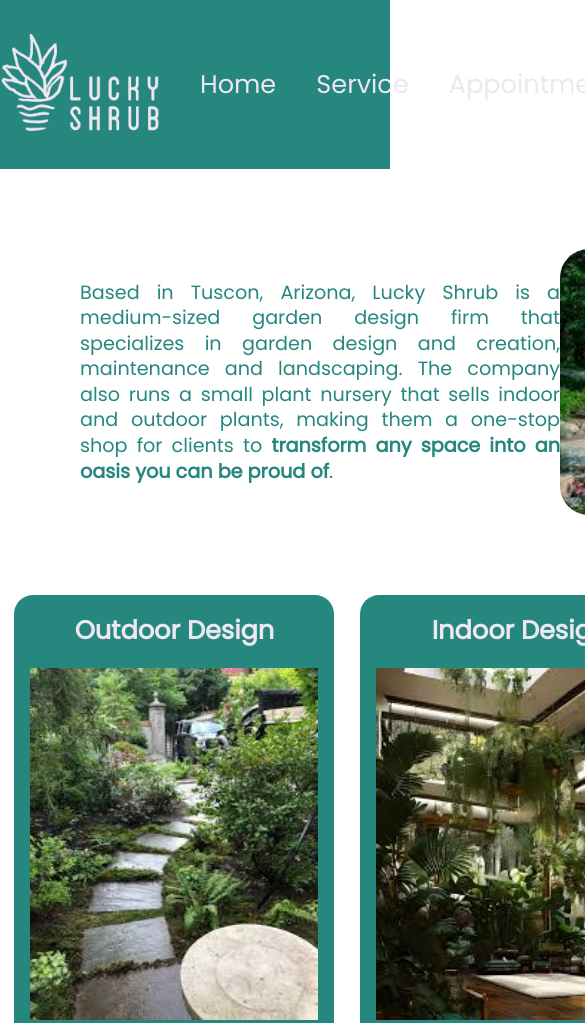
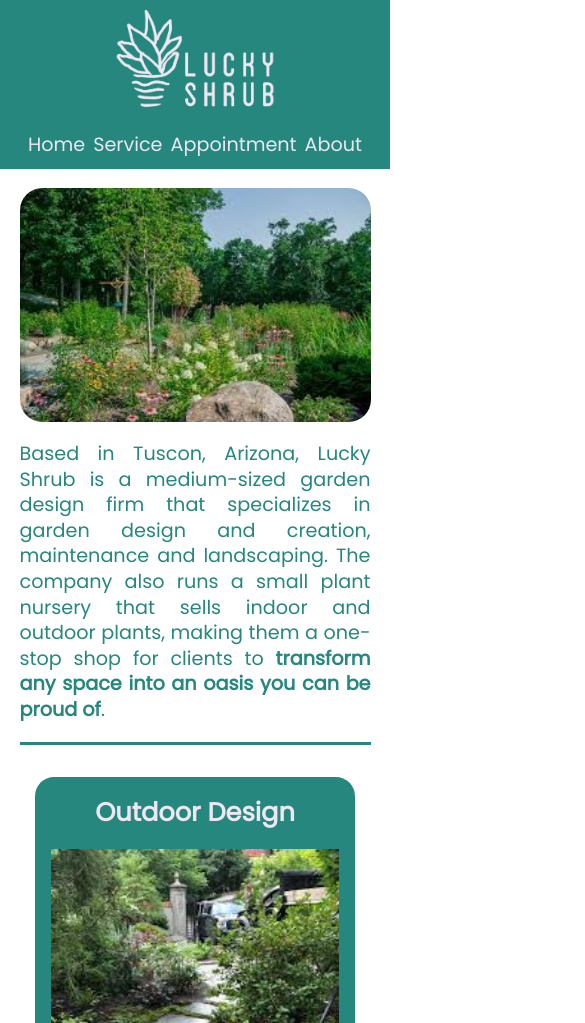
Before and after one commit to HtetMinPaing/Ultimate_Internship_1, a plain HTML site: page index.html in a window 390 px wide. Shown: the top 1023 px of the page, 585 px wide, since content can reach past the window. Drawn offline with Linux system fonts and the light colour scheme; a web font is replaced by a local one.

Commit message:
Responsive Mobile view

```diff
--- a/styles.css
+++ b/styles.css
@@ -17,6 +17,7 @@
 header {
     height: 20vh;
     display: flex;
+    flex-flow: row wrap;
     justify-content: space-around;
     align-items: center;
     background-color: #26877F;
@@ -56,6 +57,7 @@ main {
 .banner {
     grid-area: banner;
     display: flex;
+    flex-flow: row wrap;
     justify-content: space-evenly;
     align-items: center;
     padding: 5rem;
@@ -64,12 +66,13 @@ main {
 .article-container {
     grid-area: container;
     display: flex;
+    flex-flow: row wrap;
     justify-content: center;
     gap: 1.6rem;
 }
 
 .banner p {
-    width: 30rem;
+    width: 25rem;
     text-wrap: wrap;
     font-size: 1.2rem;
     line-height: 1.6rem;
@@ -135,3 +138,41 @@ button:hover {
     transform: scale(1.05);
     transition: 0.5s;
 }
+
+@media (max-width: 600px) {
+
+    nav ul {
+        gap: 0.5rem;
+        justify-content: center;
+        padding: 0;
+    }
+
+    nav li a {
+        font-size: 1.2rem;
+    }
+
+    main {
+        width: 90vw;
+        padding: 0;
+        gap: 2rem;
+        margin: 5vw;
+    }
+
+    .banner {
+        padding: 0;
+        margin: auto;
+        flex-direction: column-reverse;
+        row-gap: 1.2rem;
+    }
+
+    .banner p {
+        width: auto;
+        padding-bottom: 1.2rem;
+        border-bottom: 0.2rem solid #26877F;
+    }
+
+    .banner img {
+        width: 90vw;
+        border-radius: 1.4rem;
+    }
+}
```
